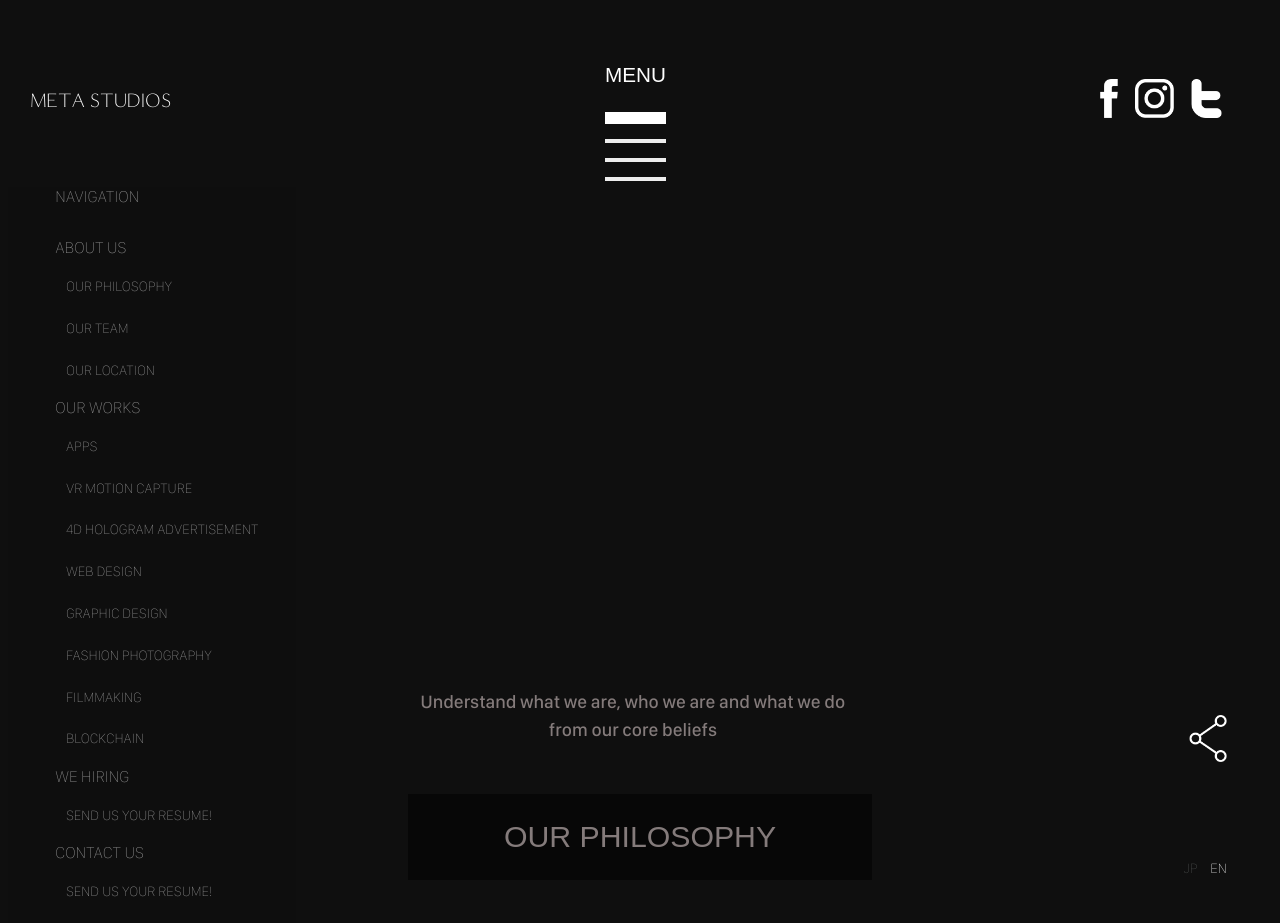
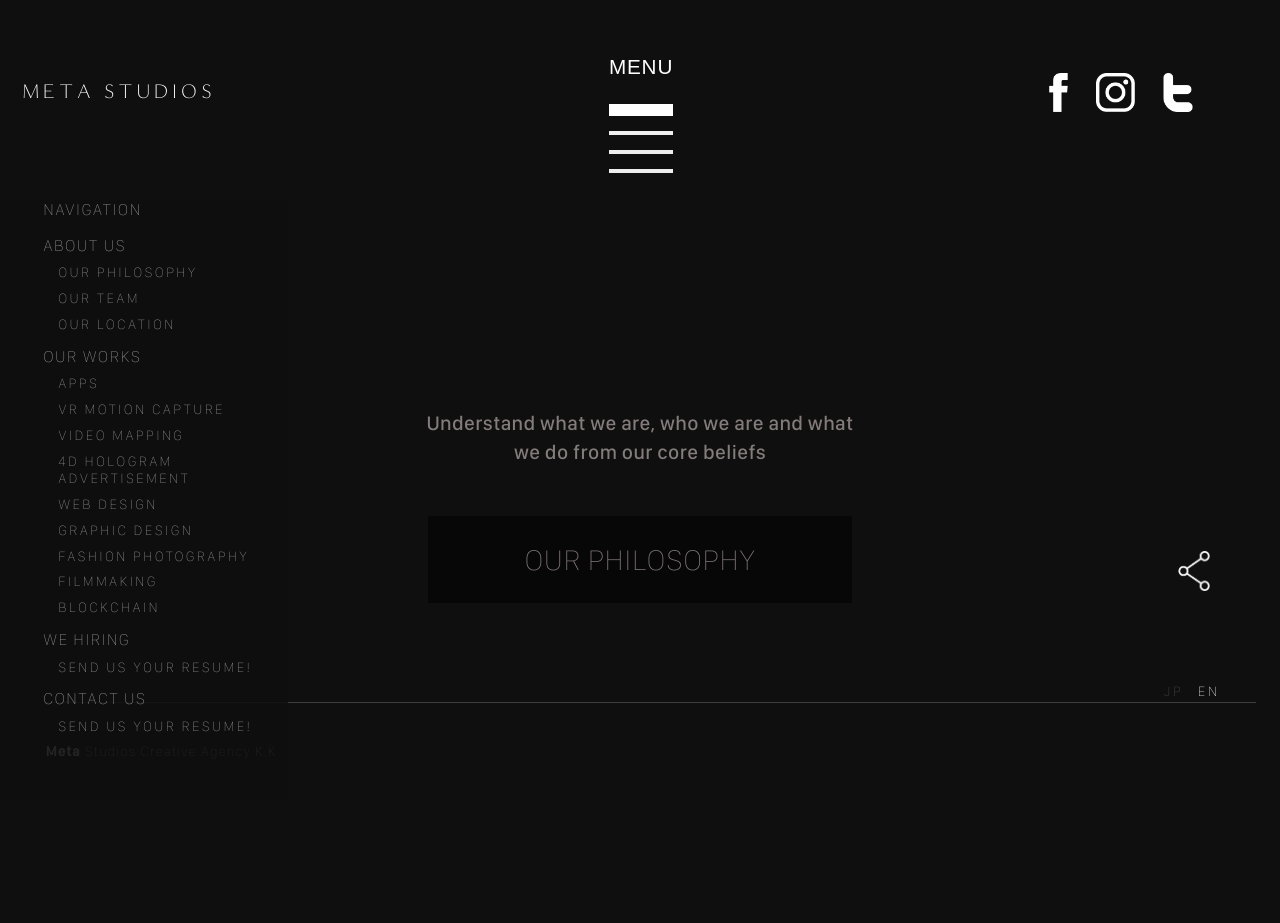
Before and after one commit to LVigtor/proj-test, a plain HTML site: page index.html in a window 1280 px wide. Shown: the top 923 px of the page. After the commit the page ends 800 px from the top, so only its background shows below. Drawn offline with Linux system fonts and the light colour scheme; files whose address does not match are found by name.

Commit message:
Fix makeup.

```diff
--- a/css/style.css
+++ b/css/style.css
@@ -17,6 +17,7 @@ body {
   flex-direction: column;
   min-width: 320px;
   min-height: 100vh;
+  margin: 0;
   background-color: #0f0f0f;
   font-family: 'SFCompactDisplay', sans-serif;
   color: #9f9f9f;
@@ -54,11 +55,13 @@ a {
 }
 
 .btn {
-  padding: 46px 146px;
+  padding: 0.65em 2.6em;
   border: none;
   background-color: #070707;
-  font-size: 2.16em;
+  font-family: 'SFCompactDisplay', sans-serif;
+  font-size: 2.1em;
   font-weight: 300;
+  letter-spacing: 0.02em;
   color: #847b7b;
 }
 
@@ -69,30 +72,35 @@ a {
   justify-content: space-between;
   -ms-align-items: center;
   align-items: center;
-  padding-top: 115px;
-  padding-bottom: 98px;
+  padding-top: 4.4em;
+  padding-bottom: 4.4em;
   padding-left: 1.75146%;
-  padding-right: 6.672227%;
+  padding-right: 6.772227%;
 }
 
 .logo {
+  display: inline-block;
+  margin-right: 4%;
   font-family: 'Maleah', sans-serif;
-  font-size: 1.48em;
+  font-size: 1.5em;
+  letter-spacing: 0.2em;
   color: #fefefe;
 }
 
 .burger {
   position: relative;
-  margin-bottom: 40px;
+  z-index: 2;
+  margin-bottom: 0.2em;
   padding-top: 0;
   padding-left: 0;
   padding-right: 0;
-  padding-bottom: 30px;
+  padding-bottom: 0.7em;
   border: none;
   background-color: transparent;
   text-align: center;
   font-size: 1.48em;
   font-weight: 300;
+  letter-spacing: 0.04em;
   color: #fefefe;
 }
 
@@ -127,6 +135,7 @@ a {
   display: flex;
   -ms-align-items: center;
   align-items: center;
+  padding-top: 0.3em;
 }
 
 .soc-list--mobile {
@@ -134,7 +143,7 @@ a {
 }
 
 .soc-list__el:not(:last-of-type) {
-  margin-right: 19.230769%;
+  margin-right: 2.02em;
 }
 
 .soc-list__link {
@@ -151,7 +160,6 @@ a {
   display: -webkit-flex;
   display: -ms-flex;
   display: flex;
-  min-height: 790px;
   padding-left: 3.569641%;
   padding-right: 3.569641%;
 }
@@ -162,38 +170,42 @@ a {
   top: 0;
   min-width: 670px;
   width: 11.581677%;
-  background-color: #0f0f0f;
+  background-color: rgba(15, 15, 15, 0.85);
 }
 
 .nav {
-  padding-left: 16.41791%;
+  padding-left: 30%;
 }
 
 .nav__title {
-  margin-bottom: 32px;
+  margin-bottom: 1em;
   font-size: 1.16em;
   font-weight: 100;
+  letter-spacing: 0.09em;
   text-transform: uppercase;
 }
 
 .nav__el {
   font-size: 1.16em;
   font-weight: 100;
+  letter-spacing: 0.09em;
 }
 
 .nav__list--child {
-  padding-top: 20px;
-  padding-bottom: 20px;
-  padding-left: 4.424779%;
+  padding-top: 0.65em;
+  padding-bottom: 1em;
+  padding-left: 6.124779%;
+  font-size: 0.86206897em;
 }
 
 .nav__el--child {
-  font-size: 0.86206897em;
+  font-size: 1em;
   font-weight: 100;
+  letter-spacing: 0.17em;
 }
 
 .nav__el--child:not(:last-of-type) {
-  margin-bottom: 25px;
+  margin-bottom: 0.65em;
 }
 
 .content {
@@ -208,7 +220,7 @@ a {
   justify-content: flex-end;
   -ms-align-items: center;
   align-items: center;
-  padding-bottom: 8.3%;
+  padding-bottom: 8.35%;
 }
 
 .layout {
@@ -216,24 +228,25 @@ a {
 }
 
 .layout__text {
-  max-width: 812px;
-  margin-bottom: 102px;
-  font-size: 1.32em;
-  line-height: 1.5;
+  max-width: 23.5em;
+  margin-bottom: 2.7em;
+  font-size: 1.45em;
+  line-height: 1.4;
+  letter-spacing: 0.02em;
   color: #847b7b;
 }
 
 .options {
-  position: absolute;
-  bottom: 460px;
-  right: 0;
+  position: fixed;
+  bottom: 29.2em;
+  right: 4.3em;
   text-align: right;
 }
 
 .share {
   display: block;
-  width: 2.72em;
-  margin-bottom: 6.72em;
+  width: 2.3em;
+  margin-bottom: 6.3em;
 }
 
 .share img {
@@ -250,6 +263,7 @@ a {
 .lang__el {
   font-size: 1em;
   font-weight: 300;
+  letter-spacing: 0.2em;
   color: #505352;
 }
 
@@ -263,22 +277,28 @@ a {
 
 .footer {
   padding-left: 3.569641%;
-  padding-right: 3.569641%;
+  padding-right: 1.9%;
 }
 
 .footer__content {
-  padding-top: 110px;
-  padding-bottom: 140px;
+  padding-top: 4.2em;
+  padding-bottom: 5.5em;
   border-top: 1px solid #3e3e3e;
 }
 
 .footer__text {
+  font-size: 1em;
   font-weight: 400;
+  letter-spacing: 0.08em;
 }
 
 @media (max-width: 2000px) {
   body {
     font-size: 14px;
+  }
+
+  .logo {
+    margin-right: 1.5%;
   }
 
   .header {
@@ -300,11 +320,16 @@ a {
   }
 
   .sidebar {
+    position: fixed;
+    top: 200px;
     bottom: 0;
     z-index: 1;
     min-width: 288px;
     width: 21.581677%;
-    background-color: rgba(15, 15, 15, 0.85);
+  }
+
+  .nav {
+    padding-left: 15%;
   }
 
   .layout__text {
@@ -331,8 +356,20 @@ a {
     font-size: 12px;
   }
 
+  .header {
+    padding-top: 25px;
+    padding-left: 6.672227%;
+  }
+
+  .burger__layer:not(:last-of-type) {
+    margin-bottom: 10px;
+  }
+
   .sidebar {
+    top: 100px;
     width: 100%;
+    padding-bottom: 50px;
+    overflow-y: auto;
   }
 
   .soc-list {
@@ -348,9 +385,12 @@ a {
   }
 
   .options {
-    position: fixed;
-    z-index: 1;
     right: 10px;
+    bottom: 40px;
+  }
+
+  .share {
+    margin-bottom: 3.32em;
   }
 
   .lang__el {
--- a/index.html
+++ b/index.html
@@ -86,6 +86,10 @@
 
               <li class="nav__el nav__el--child">
                 <a class="nav__link" href="./">VR MOTION CAPTURE</a>
+              </li>
+
+              <li class="nav__el nav__el--child">
+                <a class="nav__link" href="./">VIDEO MAPPING</a>
               </li>
 
               <li class="nav__el nav__el--child">
```
